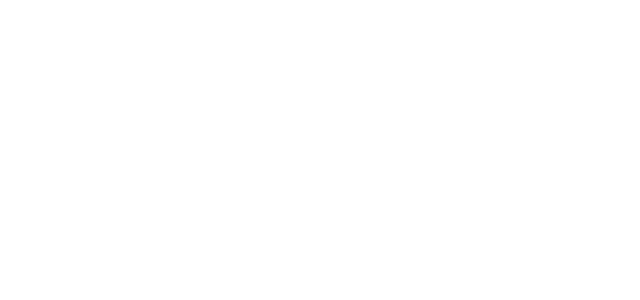
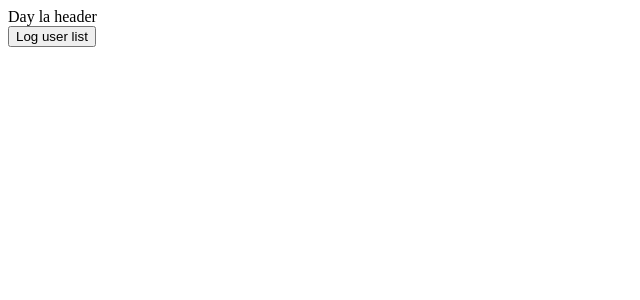
Before and after one commit to ngokhang/vuejs-basic, a Vue app: page / in a window 1280 px wide. Shown: the top 300 px of the page, without its empty margins (0-640 px from the left). Built offline with nearby package versions, Linux system fonts and the light colour scheme; no server answers.

Commit message:
Learn v-slot

```diff
--- a/package.json
+++ b/package.json
@@ -11,6 +11,7 @@
     "format": "prettier --write src/"
   },
   "dependencies": {
+    "axios": "^1.6.8",
     "pinia": "^2.1.7",
     "vue": "^3.4.21",
     "vue-debounce": "^5.0.0",
--- a/src/App.vue
+++ b/src/App.vue
@@ -1,7 +1,36 @@
-<template lang="">
-  <div></div>
+<template>
+  <BaseLayout>
+    <template #header>
+      <HeaderComponent />
+    </template>
+  </BaseLayout>
 </template>
 <script>
-export default {};
+import BaseLayout from "./layouts/BaseLayout.vue";
+import HeaderComponent from "./components/HeaderComponent.vue";
+import { computed } from "vue";
+
+export default {
+  components: { BaseLayout, HeaderComponent },
+  data() {
+    return {
+      userList: [],
+    };
+  },
+  inject: ["axios"],
+  methods: {
+    async fetchUsers() {
+      this.userList = await this.axios.get("https://6484acbaee799e321626e9fe.mockapi.io/api/v1/users").then(res => res.data);
+    },
+  },
+  created() {
+    this.fetchUsers();
+  },
+  provide() {
+    return {
+      userList: computed(() => this.userList),
+    };
+  },
+};
 </script>
 <style lang=""></style>
--- /dev/null
+++ b/src/components/HeaderComponent.vue
@@ -0,0 +1,10 @@
+<template>
+  <header>Day la header</header>
+  <button @click="console.log(userList)">Log user list</button>
+</template>
+<script>
+export default {
+  inject: ["userList"],
+};
+</script>
+<style lang=""></style>
--- a/src/components/Loading.vue
+++ b/src/components/Loading.vue
@@ -1,4 +1,4 @@
-<template lang="">
+<template>
   <div>Loading...</div>
 </template>
 <script>
--- /dev/null
+++ b/src/layouts/BaseLayout.vue
@@ -0,0 +1,17 @@
+<template>
+  <div class="container">
+    <header>
+      <slot name="header"></slot>
+    </header>
+    <main>
+      <slot></slot>
+    </main>
+    <footer>
+      <slot name="footer"></slot>
+    </footer>
+  </div>
+</template>
+<script>
+export default {};
+</script>
+<style lang=""></style>
--- a/src/main.js
+++ b/src/main.js
@@ -5,10 +5,12 @@ import { createPinia } from 'pinia'
 
 import App from './App.vue'
 import router from './router'
+import axios from "axios";
 
 const app = createApp(App)
 
 app.use(createPinia())
 app.use(router)
+app.provide('axios', axios);
 
 app.mount('#app')
```
Also changed, not shown: src/components/BaseComponents/ButtonComponent.vue (added, +15 -0 lines), 1 other file (tests, documents, lock files or other folders).
